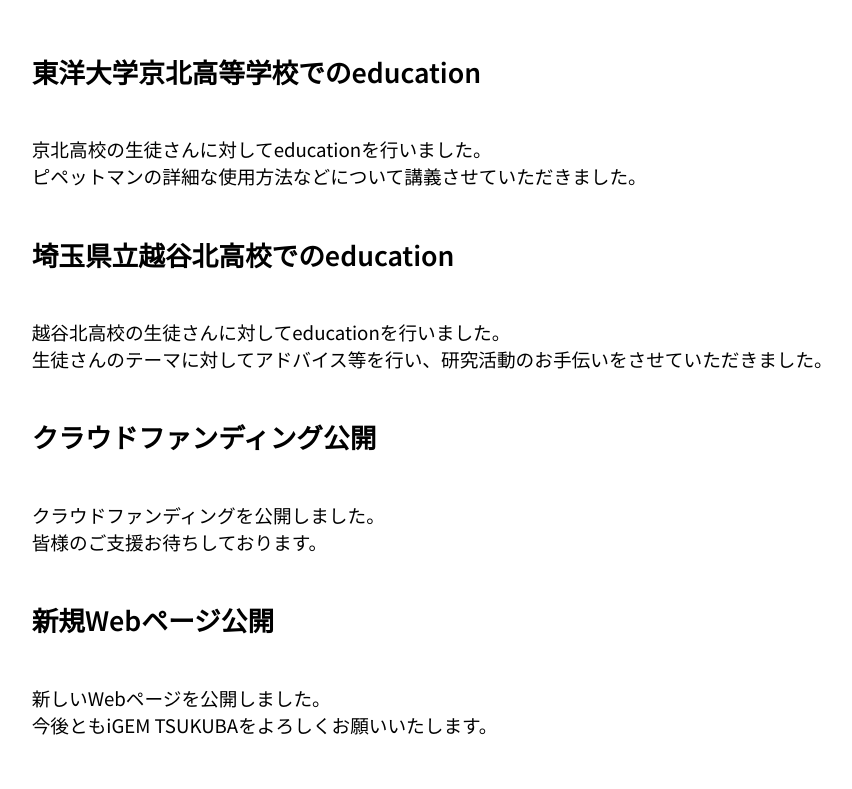
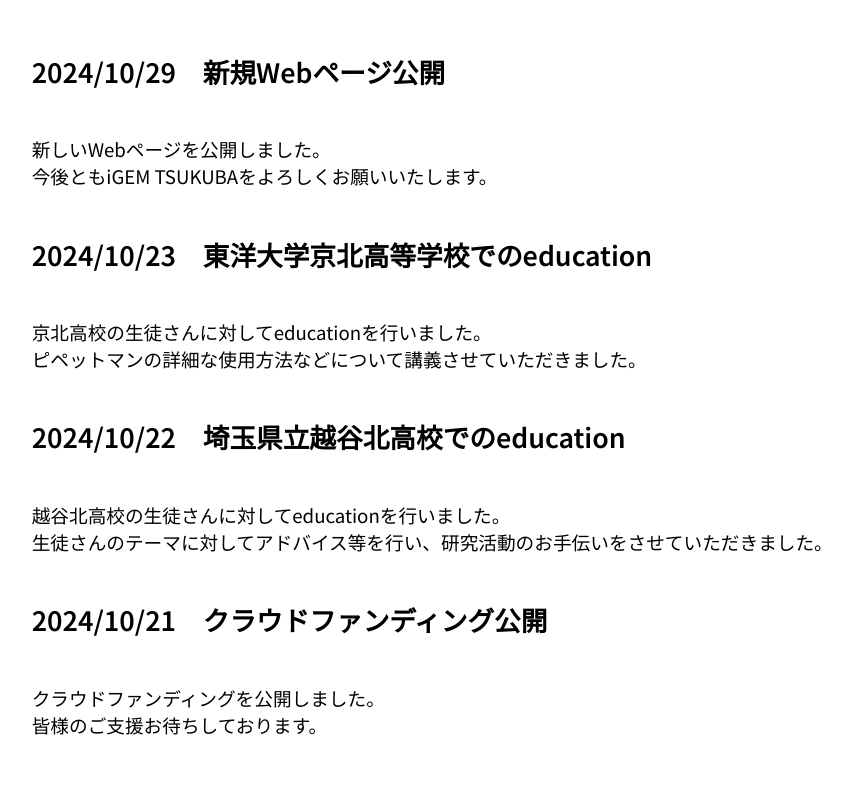
Before and after one commit to igem-tsukuba/igem-tsukuba.github.io, a React (Create React App) app: page /about/log in a window 1280 px wide. Shown: the part 369-1158 px from the top of the page, without its empty margins (123-975 px from the left). Built offline with nearby package versions, Linux system fonts and the light colour scheme.

Commit message:
日付の追加

```diff
--- a/src/pages/about_us/Log.tsx
+++ b/src/pages/about_us/Log.tsx
@@ -17,24 +17,24 @@
                 text='これまでの活動実績'/>
 
             <Subtitle
-                text='東洋大学京北高等学校でのeducation'/>
+                text='2024/10/29　新規Webページ公開'/>
+            <Paragraph
+                text='新しいWebページを公開しました。\r\n今後ともiGEM TSUKUBAをよろしくお願いいたします。'/>
+
+            <Subtitle
+                text='2024/10/23　東洋大学京北高等学校でのeducation'/>
             <Paragraph
                 text='京北高校の生徒さんに対してeducationを行いました。\r\nピペットマンの詳細な使用方法などについて講義させていただきました。'/>
 
             <Subtitle
-                text='埼玉県立越谷北高校でのeducation'/>
+                text='2024/10/22　埼玉県立越谷北高校でのeducation'/>
             <Paragraph
                 text='越谷北高校の生徒さんに対してeducationを行いました。\r\n生徒さんのテーマに対してアドバイス等を行い、研究活動のお手伝いをさせていただきました。'/>
 
             <Subtitle
-                text='クラウドファンディング公開'/>
+                text='2024/10/21　クラウドファンディング公開'/>
             <Paragraph
                 text='クラウドファンディングを公開しました。\r\n皆様のご支援お待ちしております。'/>
-
-            <Subtitle
-                text='新規Webページ公開'/>
-            <Paragraph
-                text='新しいWebページを公開しました。\r\n今後ともiGEM TSUKUBAをよろしくお願いいたします。'/>
 
             <Button
                 label='Newsはこちら'
```
